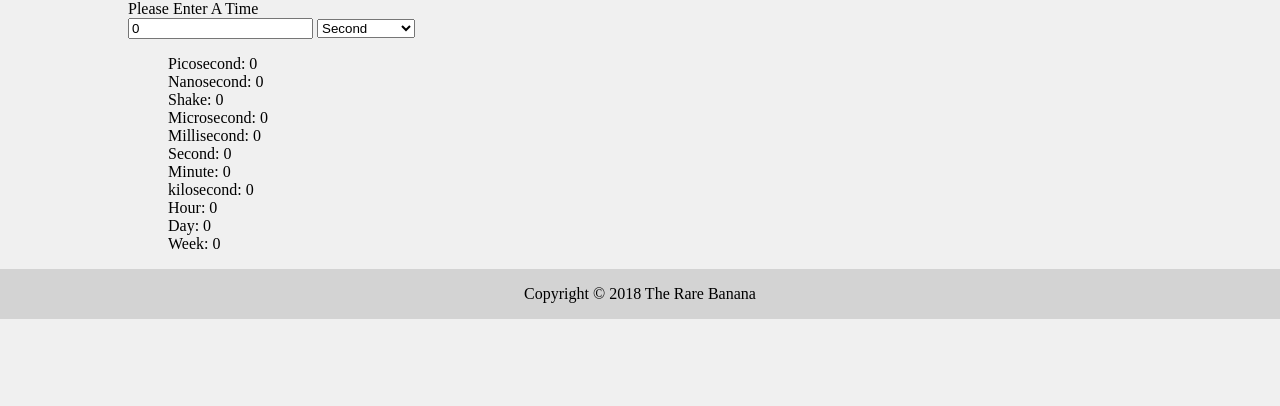
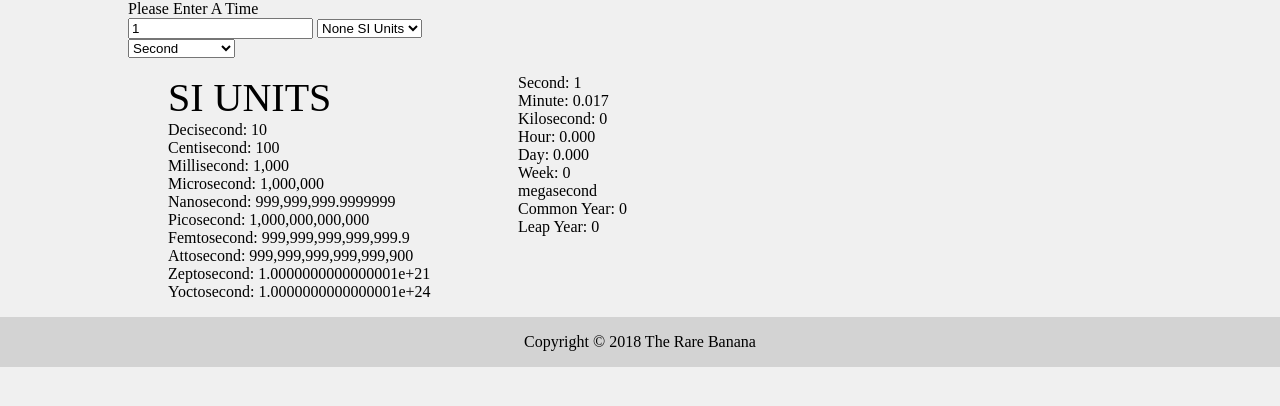
Before and after one commit to Stannesen/TheRareBanana, a PHP site: page /time-converter.html in a window 1280 px wide. Shown: the part 44-450 px from the top of the page. Run offline with PHP 8.4, Linux system fonts and the light colour scheme; style sheets or scripts are compiled from the project's sources.

Commit message:
Adding SI unit and none SI units

```diff
--- a/css/time-converter.css
+++ b/css/time-converter.css
@@ -6,6 +6,21 @@
   justify-content: center; }
 
 .convertet-results {
-  list-style: none; }
+  list-style: none;
+  display: flex; }
+
+.siUnits {
+  width: 350px;
+  text-align: center; }
+  .siUnits .header {
+    text-align: left;
+    text-transform: uppercase;
+    font-size: 40px; }
+
+.result {
+  width: fit-content; }
+
+.convertet-list {
+  display: flex; }
 
 /*# sourceMappingURL=time-converter.css.map */
--- a/scss/time-converter.scss
+++ b/scss/time-converter.scss
@@ -9,4 +9,24 @@
 
 .convertet-results{
     list-style: none;
+    display: flex;
 }
+
+.siUnits{
+    width: 350px;
+    text-align: center;
+
+    .header{
+        text-align: left;
+        text-transform: uppercase;
+        font-size: 40px;
+    }
+}
+
+.result{
+    width: fit-content;
+}
+
+.convertet-list{
+    display: flex;
+}
--- a/time-converter.html
+++ b/time-converter.html
@@ -65,34 +65,63 @@
             <div class="time-display">
                 Please Enter A Time
             </div>
-            <input type="number" id="time-input" value="0">
-            <select id="convert-from__select">
+            <input type="number" id="time-input" value="1">
+
+            <select id="si-select">
+                <option class="si-select__item" value="siUnits">SI Units</option>
+                <option selected="selected" class="si-select__item" value="noneSiUnits">None SI Units</option>
+            </select>
+
+            <select id="convert-from__siSelect">
+                <option class="convert-from__item" value="decisecond">Decisecond</option>
                 <option class="convert-from__item" value="picosecond">Picosecond</option>
+                <option class="convert-from__item" value="millisecond">Millisecond</option>
+                <option class="convert-from__item" value="microsecond">Microsecond</option>
                 <option class="convert-from__item" value="nanosecond">Nanosecond</option>
-                <option class="convert-from__item" value="shake">Shake</option>
-                <option class="convert-from__item" value="microsecond">Microsecond</option>
-                <option class="convert-from__item" value="millisecond">Millisecond</option>
+                <option class="convert-from__item" value="picosecond">Picosecond</option>
+                <option class="convert-from__item" value="femtosecond">Femtosecond</option>
+                <option class="convert-from__item" value="attosecond">Attosecond</option>
+                <option class="convert-from__item" value="zeptosecond">Zeptosecond</option>
+                <option class="convert-from__item" value="yoctosecond">Yoctosecond</option>
+            </select>
+
+            <select id="convert-from__nonSiSelect">
                 <option selected="selected" class="convert-from__item" value="second">Second</option>
                 <option class="convert-from__item" value="minute">Minute</option>
-                <option class="convert-from__item" value="kilosecond">Kilosecond</option>
                 <option class="convert-from__item" value="hour">Hour</option>
                 <option class="convert-from__item" value="day">Day</option>
                 <option class="convert-from__item" value="week">Week</option>
+                <option class="convert-from__item" value="commonYear">Common Year</option>
+                <option class="convert-from__item" value="leapYear">Leap Year</option>
             </select>
 
             <ul class="convertet-results">
-                <li>
-                    <div class="result result-picosecond">Picosecond: 0</div>
-                    <div class="result result-nanosecond">Nanosecond: 0</div>
-                    <div class="result result-shake">Shake: 0</div>
-                    <div class="result result-microsecond">Microsecond: 0</div>
-                    <div class="result result-millisecond">Millisecond: 0</div>
-                    <div class="result result-second">Second: 0</div>
-                    <div class="result result-minute">Minute: 0</div>
-                    <div class="result result-kilosecond">kilosecond: 0</div>
-                    <div class="result result-hour">Hour: 0</div>
-                    <div class="result result-day">Day: 0</div>
-                    <div class="result result-week">Week: 0</div>
+                <li class="convertet-list">
+                    <div class="siUnits">
+                        <div class="header">Si Units</div>
+                        <div id="decisecond" class="result">Decisecond: 0</div>
+                        <div id="centisecond" class="result">Centisecond: 0</div>
+                        <div id="millisecond" class="result">Millisecond: 0</div>
+                        <div id="microsecond" class="result">Microsecond: 0</div>
+                        <div id="nanosecond" class="result">Nanosecond: 0</div>
+                        <div id="picosecond" class="result">Picosecond: 0</div>
+                        <div id="femtosecond" class="result">Femtosecond: 0</div>
+                        <div id="attosecond" class="result">Attosecond: 0</div>
+                        <div id="zeptosecond" class="result">Zeptosecond: 0</div>
+                        <div id="yoctosecond" class="result">Yoctosecond: 0</div>
+                    </div>
+
+                    <div class="siUnits">
+                        <div id="second" class="result">Second: 0</div>
+                        <div id="minute" class="result">Minute: 0</div>
+                        <div id="kilosecond" class="result">Kilosecond: 0</div>
+                        <div id="hour" class="result">Hour: 0</div>
+                        <div id="day" class="result">Day: 0</div>
+                        <div id="week" class="result">Week: 0</div>
+                        <div id="megasecond" class="result">megasecond</div>
+                        <div id="commonYear" class="result">Common Year: 0</div>
+                        <div id="leapYear" class="result">Leap Year: 0</div>
+                    </div>
                 </li>
             </ul>
         </div>
```
Also changed, not shown: clock.html (+20 -2 lines), scripts/time-converter.js (+169 -19 lines), scripts/package-lock.json (added), 1 other file.
